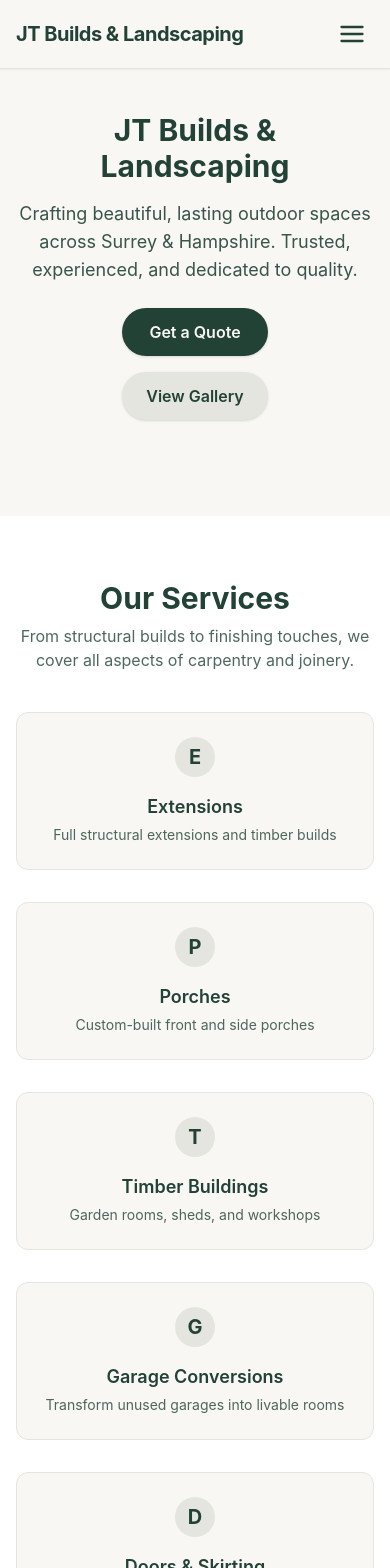
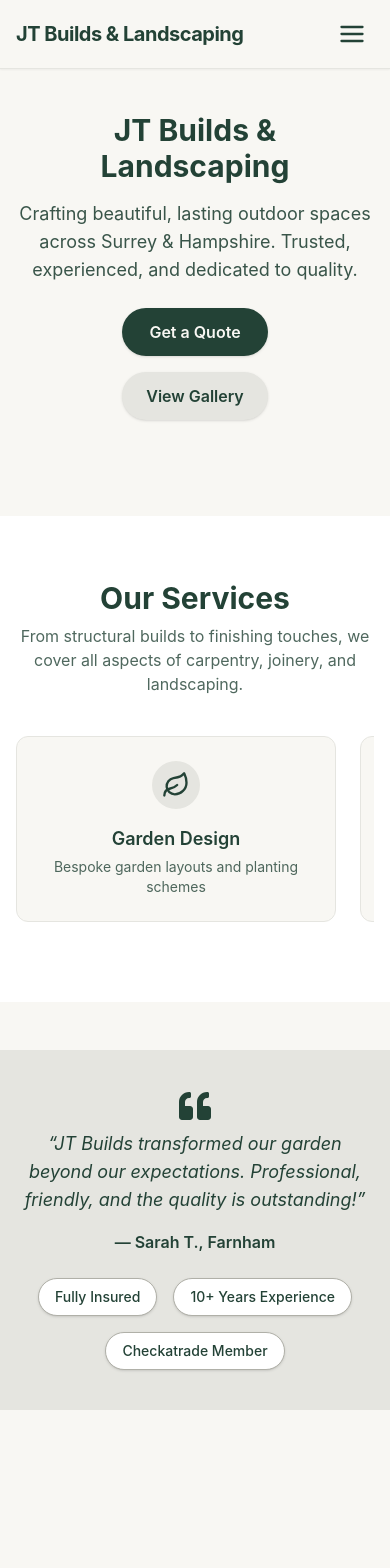
Before and after one commit to rk95x/JT-Carp, a Next.js app: page / in a window 390 px wide. Shown: the top 1568 px of the page. After the commit the page ends 1410 px from the top, so only its background shows below. Built offline with nearby package versions, Linux system fonts and the light colour scheme.

Commit message:
Add horizontally scrollable Our Services section with Lucide icons and responsive layout

```diff
--- a/package.json
+++ b/package.json
@@ -9,6 +9,7 @@
     "lint": "next lint"
   },
   "dependencies": {
+    "lucide-react": "^0.524.0",
     "next": "15.3.4",
     "react": "^19.0.0",
     "react-dom": "^19.0.0",
--- a/src/app/page.tsx
+++ b/src/app/page.tsx
@@ -1,46 +1,86 @@
 import { FaQuoteLeft } from "react-icons/fa";
 import Link from "next/link";
+import {
+  Leaf,
+  Hammer,
+  Fence,
+  Waves,
+  Home as HomeIcon,
+  DoorOpen,
+  Warehouse,
+  Car,
+  DoorClosed,
+  Ruler,
+  LayoutGrid,
+  Layers,
+  Wrench,
+} from "lucide-react";
 
-const carpentryServices = [
+const allServices = [
+  {
+    title: "Garden Design",
+    desc: "Bespoke garden layouts and planting schemes",
+    icon: Leaf,
+  },
+  {
+    title: "Patios & Decking",
+    desc: "Expert installation of patios and decking",
+    icon: Hammer,
+  },
+  {
+    title: "Fencing",
+    desc: "Attractive, secure fencing solutions",
+    icon: Fence,
+  },
+  {
+    title: "Turfing & Lawns",
+    desc: "Lush lawns laid and maintained",
+    icon: Waves,
+  },
   {
     title: "Extensions",
     desc: "Full structural extensions and timber builds",
-    icon: null,
+    icon: HomeIcon,
   },
   {
     title: "Porches",
     desc: "Custom-built front and side porches",
-    icon: null,
+    icon: DoorOpen,
   },
   {
     title: "Timber Buildings",
     desc: "Garden rooms, sheds, and workshops",
-    icon: null,
+    icon: Warehouse,
   },
   {
     title: "Garage Conversions",
-    desc: "Transform unused garages into livable rooms",
-    icon: null,
+    desc: "Transform garages into livable rooms",
+    icon: Car,
   },
   {
-    title: "Doors & Skirting",
-    desc: "Internal and external fitting",
-    icon: null,
+    title: "Doors",
+    desc: "Internal and external door fitting",
+    icon: DoorClosed,
+  },
+  {
+    title: "Skirting",
+    desc: "Precision skirting installation",
+    icon: Ruler,
   },
   {
     title: "Fitted Furniture",
     desc: "Wardrobes, shelves, storage units",
-    icon: null,
+    icon: LayoutGrid,
   },
   {
     title: "Fascia & Soffits",
     desc: "Roofline carpentry and replacement",
-    icon: null,
+    icon: Layers,
   },
   {
     title: "General Carpentry & Repairs",
     desc: "All types of woodwork fixes and projects",
-    icon: null,
+    icon: Wrench,
   },
 ];
 
@@ -59,27 +99,29 @@ export default function Home() {
         </div>
       </section>
 
-      {/* Our Services Section (Carpentry) */}
+      {/* Our Services Section (Scrollable) */}
       <section className="w-full bg-white py-16 px-4">
-        <div className="max-w-5xl mx-auto">
+        <div className="max-w-6xl mx-auto">
           <h2 className="text-3xl font-bold text-brand-green mb-2 text-center md:text-left">Our Services</h2>
-          <p className="text-brand-green/80 text-base md:text-lg mb-10 text-center md:text-left max-w-2xl">
-            From structural builds to finishing touches, we cover all aspects of carpentry and joinery.
+          <p className="text-brand-green/80 text-base md:text-lg mb-10 text-center md:text-left max-w-2xl mx-auto md:mx-0">
+            From structural builds to finishing touches, we cover all aspects of carpentry, joinery, and landscaping.
           </p>
-          <div className="grid grid-cols-1 sm:grid-cols-2 lg:grid-cols-3 gap-8">
-            {carpentryServices.map((service) => (
+          <div className="flex gap-6 overflow-x-auto pb-4 md:grid md:grid-cols-3 md:gap-8 md:overflow-visible scrollbar-thin scrollbar-thumb-brand-neutral/40 scrollbar-track-transparent">
+            {allServices.map((service) => {
+              const Icon = service.icon;
+              return (
                 <div
                   key={service.title}
-                className="bg-brand-cream rounded-xl border border-brand-neutral p-6 flex flex-col items-center md:items-start text-center md:text-left transition hover:shadow-lg hover:scale-105 duration-200 cursor-pointer"
+                  className="min-w-[260px] max-w-xs md:min-w-0 bg-brand-cream rounded-xl border border-brand-neutral p-6 flex flex-col items-center text-center transition hover:shadow-lg hover:scale-105 duration-200 cursor-pointer flex-shrink-0 md:items-start md:text-left"
                 >
-                {/* Placeholder icon */}
-                <div className="w-10 h-10 mb-4 flex items-center justify-center bg-brand-neutral rounded-full text-brand-green text-xl font-bold">
-                  {service.icon || service.title.charAt(0)}
+                  <div className="w-12 h-12 mb-4 flex items-center justify-center bg-brand-neutral rounded-full text-brand-green">
+                    <Icon size={28} />
                   </div>
                   <h3 className="text-lg font-semibold text-brand-green mb-1">{service.title}</h3>
                   <p className="text-sm text-brand-green/80">{service.desc}</p>
                 </div>
-            ))}
+              );
+            })}
           </div>
         </div>
       </section>
```
Also changed, not shown: 1 other file (tests, documents, lock files or other folders). Lines whose indentation alone changed are shown as unchanged.
